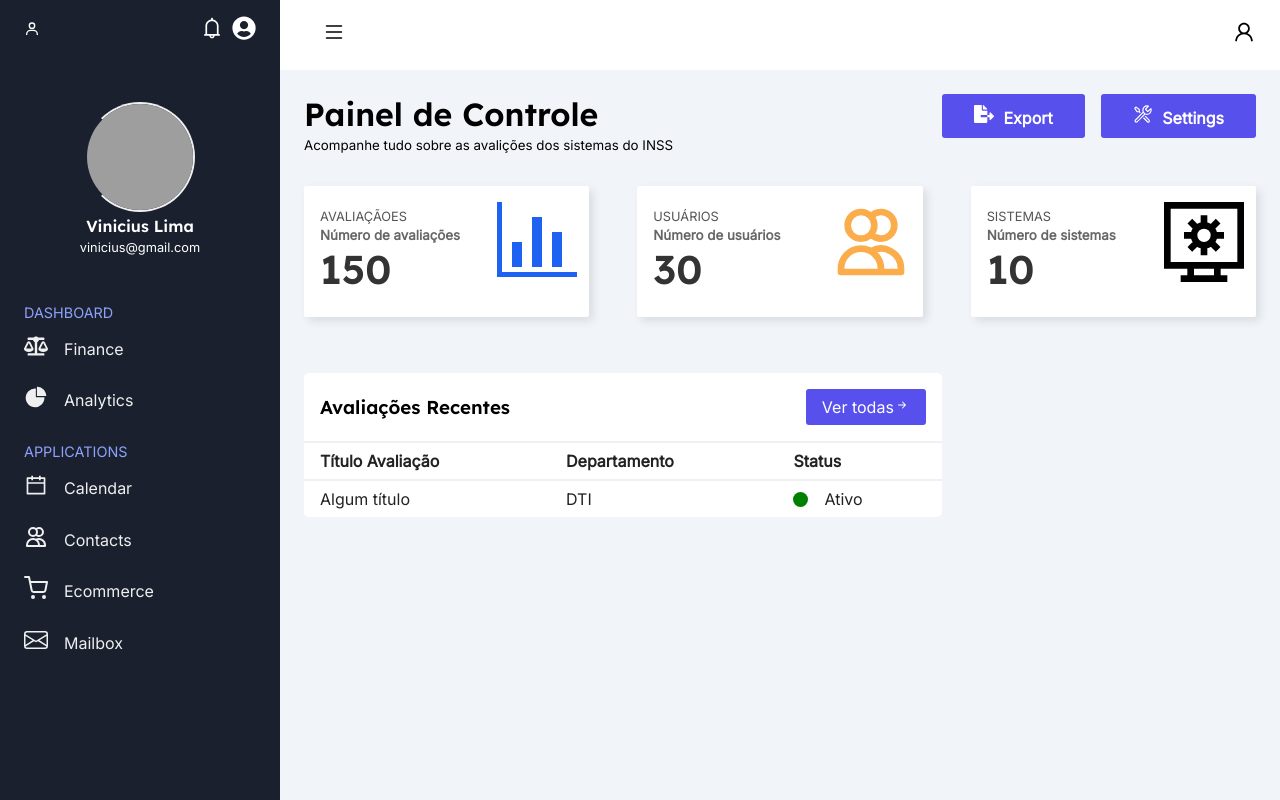
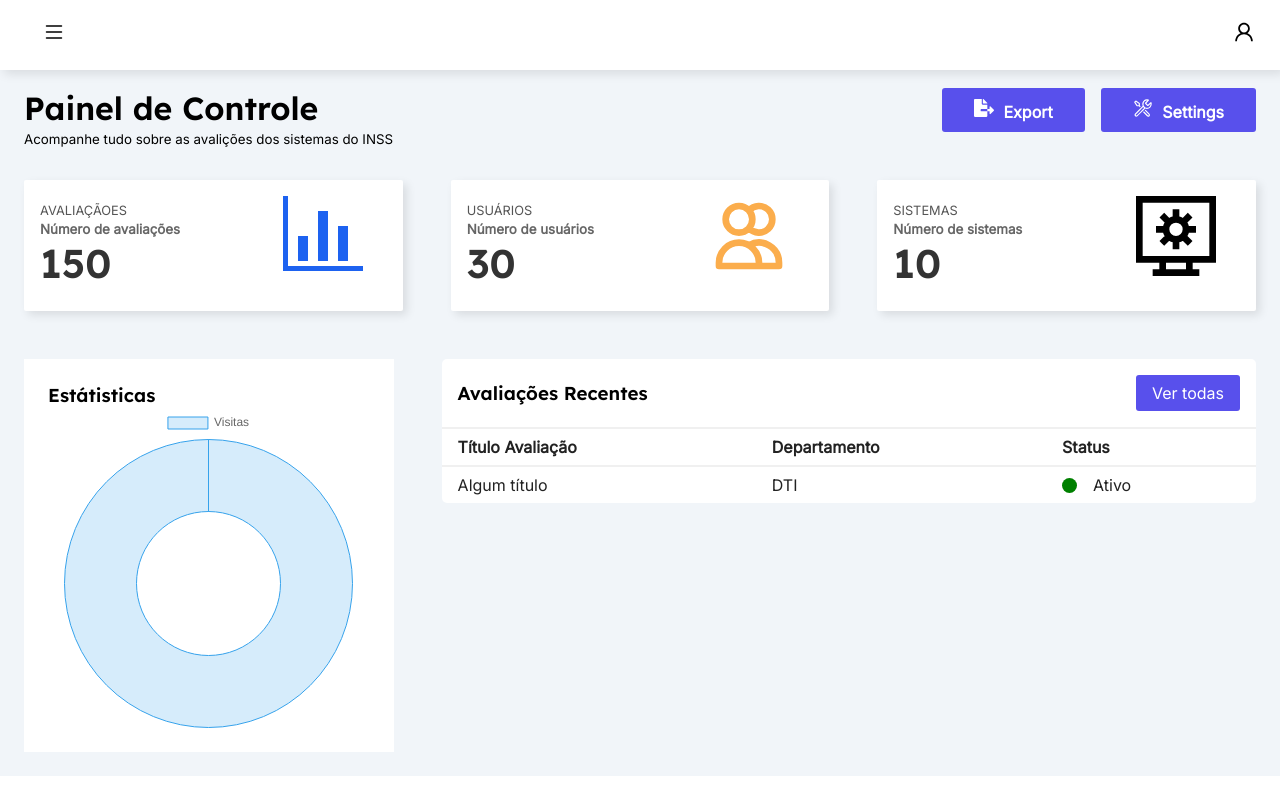
Before and after one commit to Viniciuslb067/avaliationv2, a Next.js app in the folder frontend/: page / in a window 1280 px wide. Built offline with nearby package versions, Linux system fonts and the light colour scheme; grey boxes are pictures that could not be loaded.

Commit message:
feat: new component cardhome

```diff
--- /dev/null
+++ b/frontend/src/components/CardHome/index.tsx
@@ -0,0 +1,66 @@
+
+import { Doughnut } from "react-chartjs-2"
+
+import styles from "./styles.module.scss";
+
+export function CardHome() {
+
+  const data = {
+    labels: ["Visitas"],
+    datasets: [
+      {
+        label: "# of Votes",
+        data: [12],
+        backgroundColor: [
+          "rgba(54, 162, 235, 0.2)",
+        ],
+        borderColor: [
+          "rgba(54, 162, 235, 1)",
+        ],
+        borderWidth: 1,
+      },
+    ],
+  };
+
+  return(
+    <>
+      <div className={styles.analyticsCard}>
+        <div className={styles.analyticsHead}>
+          <h3>Estátisticas</h3>
+        </div>
+
+        <div className={styles.analyticsChart}>
+        <Doughnut
+              data={data}
+              height={550}
+              width={550}
+              options={{
+                title: {
+                  display: true,
+                  text: "Enviados/Pulados",
+                  position: "top",
+                  fontSize: 90,
+                  fontColor: "#fff",
+                  padding: 20,
+                },
+                animation: {
+                  animateScale: true,
+                  animateRotate: true,
+                },
+                tooltips: {
+                  enabled: true,
+                },
+                maintainAspectRatio: true,
+                responsive: true,
+                legend: {
+                  labels: {
+                    fontSize: 20,
+                  },
+                },
+              }}
+            />
+        </div>
+      </div>
+    </>
+  )
+}
--- /dev/null
+++ b/frontend/src/components/CardHome/styles.module.scss
@@ -0,0 +1,15 @@
+.analyticsCard {
+  background: #fff;
+  padding: 1.5rem;
+}
+
+.analyticsHead {
+  display: flex;
+  justify-content: space-between;
+  align-items: center;
+
+  span {
+    font-size: 1.3rem;
+  }
+
+}
--- a/frontend/src/components/Header/index.tsx
+++ b/frontend/src/components/Header/index.tsx
@@ -11,12 +11,16 @@ export function Header() {
 
   return (
     <>
-      <div className={styles.mainContent}>
+      <div className={isOpen ? styles.mainContent : styles.mainContentHide}>
         <header>
           <div className={styles.menuToggle}>
-            <label htmlFor="">
+            <label htmlFor={styles.mainContentHide}>
               <span>
-                <BsList />
+                {isOpen ? (
+                  <AiOutlineArrowRight onClick={() => closeSidebar()} />
+                ) : (
+                  <BsList onClick={() => openSidebar()} />
+                )}
               </span>
             </label>
           </div>
@@ -27,8 +31,6 @@ export function Header() {
             </span>
           </div>
         </header>
-
-
       </div>
     </>
   );
--- a/frontend/src/components/Header/styles.module.scss
+++ b/frontend/src/components/Header/styles.module.scss
@@ -1,5 +1,26 @@
 .mainContent {
   margin-left: 280px;
+  transition: margin-left 300ms;
+  header {
+    height: 70px;
+    display: flex;
+    justify-content: space-between;
+    align-items: center;
+    padding: 1rem 1.5rem;
+    position: fixed;
+    left: 280px;
+    width: calc(100% - 280px);
+    top: 0;
+    z-index: 20;
+    background: #fff;
+    box-shadow: 4px 4px 10px rgba(0,0,0,0.1);
+    transition: left 300ms;
+  }
+}
+
+.mainContentHide {
+  margin-left: 0;
+  transition: margin-left 300ms;
 
   header {
     height: 70px;
@@ -7,7 +28,17 @@
     justify-content: space-between;
     align-items: center;
     padding: 1rem 1.5rem;
+    position: fixed;
+    width: 100%;
+    left: 0;
+    top: 0;
+    z-index: 20;
+    background: #fff;
+    box-shadow: 4px 4px 10px rgba(0,0,0,0.1);
+    transition: left 300ms;
+    margin-bottom: 3rem;
   }
+
 }
 
 .menuToggle {
@@ -20,7 +51,7 @@
     border-radius: 50%;
 
     &:hover {
-      background: #efefef;
+      cursor: pointer;
     }
   }
 }
--- a/frontend/src/components/Sidebar/index.tsx
+++ b/frontend/src/components/Sidebar/index.tsx
@@ -20,7 +20,7 @@ export function Sidebar() {
 
   return (
     <>
-      <div className={styles.sidebar}>
+      <div className={isOpen ? styles.sidebar : styles.sidebarHide}>
         <div className={styles.sidebarBrand}>
           <div className={styles.brandFlex}>
             <span>
--- a/frontend/src/components/Sidebar/styles.module.scss
+++ b/frontend/src/components/Sidebar/styles.module.scss
@@ -7,6 +7,13 @@
   padding: 1rem 1.5rem;
   background: var(--color-main);
   color: #fff;
+  z-index: 20;
+  transition: left 300ms;
+}
+
+.sidebarHide {
+  display: none;
+
 }
 
 .sidebarBrand {
--- a/frontend/src/components/Table/index.tsx
+++ b/frontend/src/components/Table/index.tsx
@@ -5,16 +5,12 @@ import { BsArrowRightShort } from "react-icons/bs";
 export function Table() {
   return (
     <>
-      <div className={styles.tableGrid}>
         <div className={styles.table}>
           <div className={styles.card}>
             <div className={styles.cardHeader}>
               <h3>Avaliações Recentes</h3>
               <button>
                 Ver todas
-                <span>
-                  <BsArrowRightShort />
-                </span>
               </button>
             </div>
 
@@ -43,7 +39,6 @@ export function Table() {
             </div>
           </div>
         </div>
-      </div>
     </>
   );
 }
--- a/frontend/src/components/Table/styles.module.scss
+++ b/frontend/src/components/Table/styles.module.scss
@@ -1,10 +1,3 @@
-.tableGrid {
-  margin-top: 3.5rem;
-  display: grid;
-  gap: 2rem;
-  grid-template-columns: 67% auto;
-}
-
 .card {
   background: #fff;
   border-radius: 5px;
--- a/frontend/src/contexts/SidebarContext.ts
+++ b/frontend/src/contexts/SidebarContext.ts
@@ -2,8 +2,8 @@ import { createContext } from "react";
 
 interface SidebarContextData {
   isOpen: boolean;
-  closeSidebar: (value) => void;
-  openSidebar: (value) => void;
+  closeSidebar: () => void;
+  openSidebar: () => void;
 }
 
 export const SidebarContext = createContext({} as SidebarContextData);
--- a/frontend/src/pages/_app.tsx
+++ b/frontend/src/pages/_app.tsx
@@ -4,22 +4,20 @@ import { useState } from "react";
 
 import { Header } from "../components/Header";
 import { Sidebar } from "../components/Sidebar";
-import { SidebarContext } from "../contexts/SidebarContext"
+import { SidebarContext } from "../contexts/SidebarContext";
 
 import styles from "../styles/app.module.css";
 
 function MyApp({ Component, pageProps }) {
   const [isOpen, setIsOpen] = useState(false);
 
-  function openSidebar(value) {
-    setIsOpen(value);
+  function openSidebar() {
+    setIsOpen(true);
   }
 
-  function closeSidebar(value) {
-    setIsOpen(value);
+  function closeSidebar() {
+    setIsOpen(false);
   }
-
-
 
   return (
     <SidebarContext.Provider value={{ isOpen, closeSidebar, openSidebar }}>
--- a/frontend/src/pages/home.module.scss
+++ b/frontend/src/pages/home.module.scss
@@ -1,11 +1,18 @@
 .mainContainer {
   margin-left: 280px;
+  padding: 1.5rem;
+  background: #f1f5f9;
+  min-height: calc(100vh + 70px);
+}
+
+.mainContainerHide {
   padding: 1.5rem;
   background: #f1f5f9;
   min-height: calc(100vh - 70px);
 }
 
 .pageHeader {
+  margin-top: 4rem;
   display: flex;
   justify-content: space-between;
 }
@@ -27,3 +34,10 @@
     }
   }
 }
+
+.grid {
+  margin-top: 3rem;
+  display: grid;
+  grid-template-columns: 30% auto;
+  gap: 3rem;
+}
--- a/frontend/src/pages/index.tsx
+++ b/frontend/src/pages/index.tsx
@@ -1,18 +1,21 @@
 import { Card } from "../components/Card/index";
 import { Table } from "../components/Table/index";
+import { CardHome } from "../components/CardHome/index";
 
+import { useContext } from "react";
+import { SidebarContext } from "../contexts/SidebarContext";
 
 import { FaFileExport } from "react-icons/fa";
 import { VscTools } from "react-icons/vsc";
-1
 import { Sidebar } from "../components/Sidebar/index";
 
 import styles from "./home.module.scss";
 
 export default function Home() {
+  const { isOpen } = useContext(SidebarContext);
   return (
     <>
-      <main className={styles.mainContainer}>
+      <main className={isOpen ? styles.mainContainer : styles.mainContainerHide}>
         <div className={styles.pageHeader}>
           <div>
             <h1>Painel de Controle</h1>
@@ -37,7 +40,11 @@ export default function Home() {
           </div>
         </div>
         <Card />
-        <Table />
+
+        <div className={styles.grid}>
+          <CardHome />
+          <Table />
+        </div>
       </main>
     </>
   );
```
Lines whose indentation alone changed are shown as unchanged.
